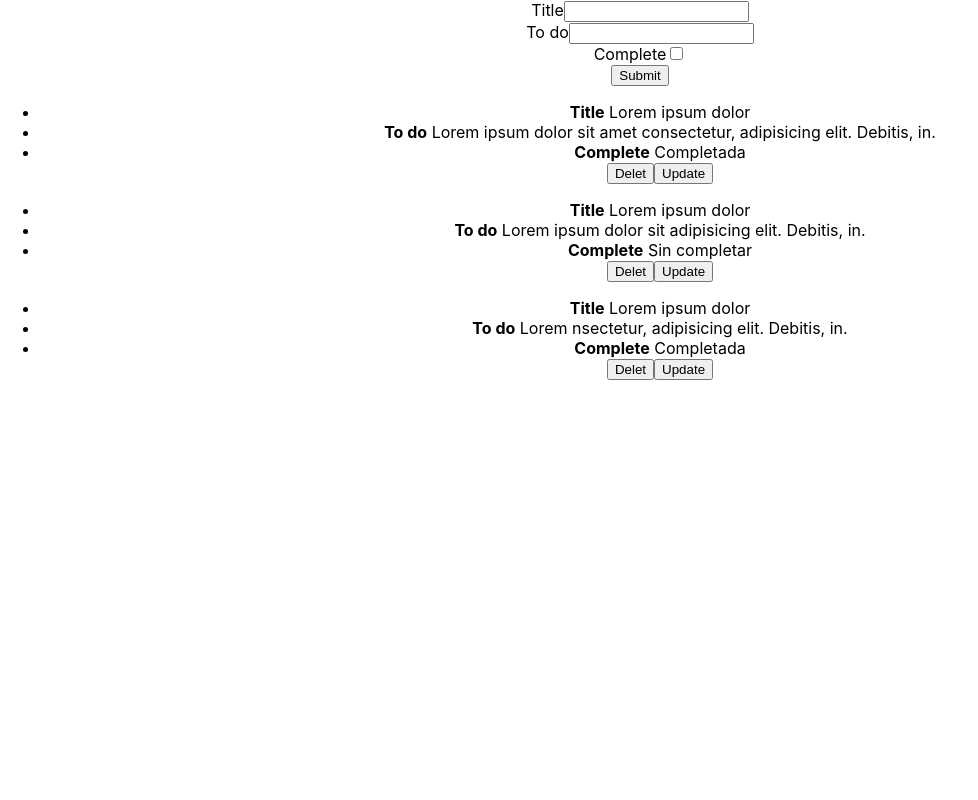
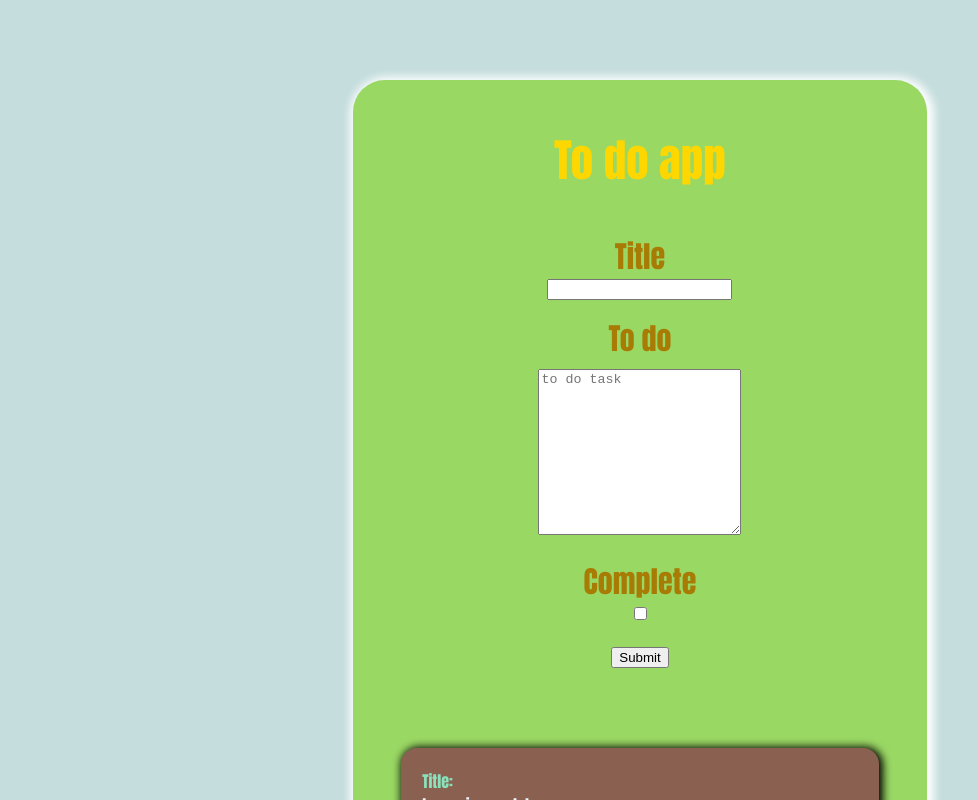
Before and after one commit to Js-focus/cuarta-semana, a React (Create React App) app: page / in a window 1280 px wide. Shown: the top 800 px of the page, without its empty margins (0-978 px from the left). Built offline with nearby package versions, Linux system fonts and the light colour scheme.

Commit message:
cambios en diseño

```diff
--- a/src/App.css
+++ b/src/App.css
@@ -1,3 +1,79 @@
+html{
+  background-color: #c5dddd;
+  display: flex;
+  align-items: center;
+  justify-content: center;
+}
 .App {
   text-align: center;
+  margin: 5rem 2rem;
+  background-color: #9ad864;
+  padding: 1rem;
+  border-radius: 2rem;
+  width: fit-content;
+  font-family: Impact, Haettenschweiler, 'Arial Narrow Bold', sans-serif;
+  box-shadow: 2px 2px 10px 5px white;
 }
+h1{
+  font-size: 45px;
+  color: #ffd700;
+}
+.list{
+  display: flex;
+  flex-direction: column;
+  justify-content: center;
+  align-items: center;
+}
+.ul-list{
+  background-color: #8a6151;
+  width:  fit-content;
+  margin: 2rem 2rem;
+  list-style: none;
+  color: aliceblue;
+  padding: 1rem;
+  text-align: center ;
+  box-shadow: 2px 1px 8px 2px  black;
+  border-radius: 1rem;
+}
+.ul-list li{
+  padding: .3rem;
+  max-width: 800px;
+  display: flex;
+  flex-direction: column;
+  align-items: flex-start;
+
+}
+.ul-list li b{
+  color: #8ae1bb;
+}
+div form{
+  margin: 2rem 2rem;
+  display: flex;
+  flex-direction: column;
+  justify-content: center;
+  align-items: center;
+}
+div form div{
+  display: flex;
+  flex-direction: column;
+  justify-content: center;
+  align-items: center;
+  margin: .5rem;
+}
+div form div label{
+  font-size: 30px;
+  font-weight: 800;
+  color: #a87b05;
+}
+div form div textarea{
+  width: 100%;
+  height: 10rem;
+  margin: .5rem;
+}
+.buttons{
+  display: block;
+  margin: .5rem;
+}
+.buttons button{
+  margin: .5rem;
+}
--- a/src/App.js
+++ b/src/App.js
@@ -56,6 +56,7 @@ function App() {
 
   return (
     <div className="App">
+      <h1>To do app</h1>
       <ToDoForms
       addToDo={addToDo}
       toDoEdit={toDoEdit}
--- a/src/components/ToDoForms.js
+++ b/src/components/ToDoForms.js
@@ -58,9 +58,9 @@ const ToDoForms = ({addToDo, setToDoEdit, toDoEdit, selectToDo, upDateToDo}) =>
             </div>
             <div>
                 <label htmlFor="toDo">To do</label>
-                <input
-                type="textarea"
+                <textarea
                 id='toDo'
+                placeholder='to do task'
                 onChange={e => setToDo(e.target.value)}
                 value={toDo}
                 />
@@ -74,11 +74,13 @@ const ToDoForms = ({addToDo, setToDoEdit, toDoEdit, selectToDo, upDateToDo}) =>
                 checked={isComplete}
                 />
             </div>
+            <div className='buttons'>
             <button onClick={submit}>Submit</button>
 
             {
                 toDoEdit && <button type='button' onClick={()=> selectToDo()}>Cancel</button>
             }
+            </div>
             </form>
         </div>
     );
--- a/src/components/ToDoList.js
+++ b/src/components/ToDoList.js
@@ -3,12 +3,12 @@ import React from 'react';
 const ToDoList = ({toDoList, removeToDo, selectToDo}) => {
 
     return (
-        <div>
+        <div className='list'>
             {toDoList.map(toDo => (
-                <ul key={toDo.id}>
-                    <li><b>Title</b> {toDo.title}</li>
-                    <li><b>To do</b> {toDo.toDo}</li>
-                    <li><b>Complete</b> {toDo.isComplete ? "Completada" : "Sin completar"}</li>
+                <ul key={toDo.id} className="ul-list">
+                    <li><b>Title:</b>  {toDo.title}</li>
+                    <li><b>To do:</b>  {toDo.toDo}</li>
+                    <li><b>Complete:</b>  {toDo.isComplete ? "Completada" : "Sin completar"}</li>
                     <button onClick={()=> removeToDo(toDo.id)}>Delet</button>
                     <button onClick={()=> selectToDo(toDo)}>Update</button>
                 </ul>
```
